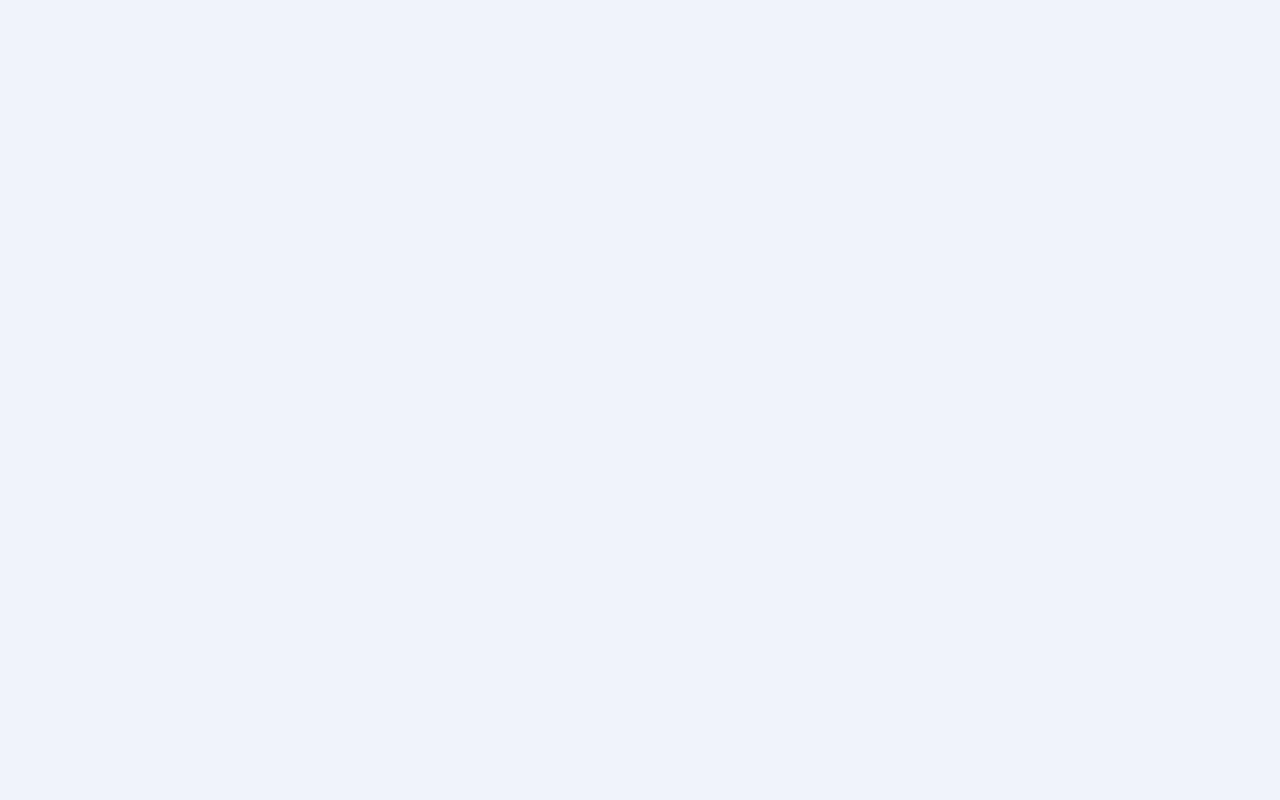
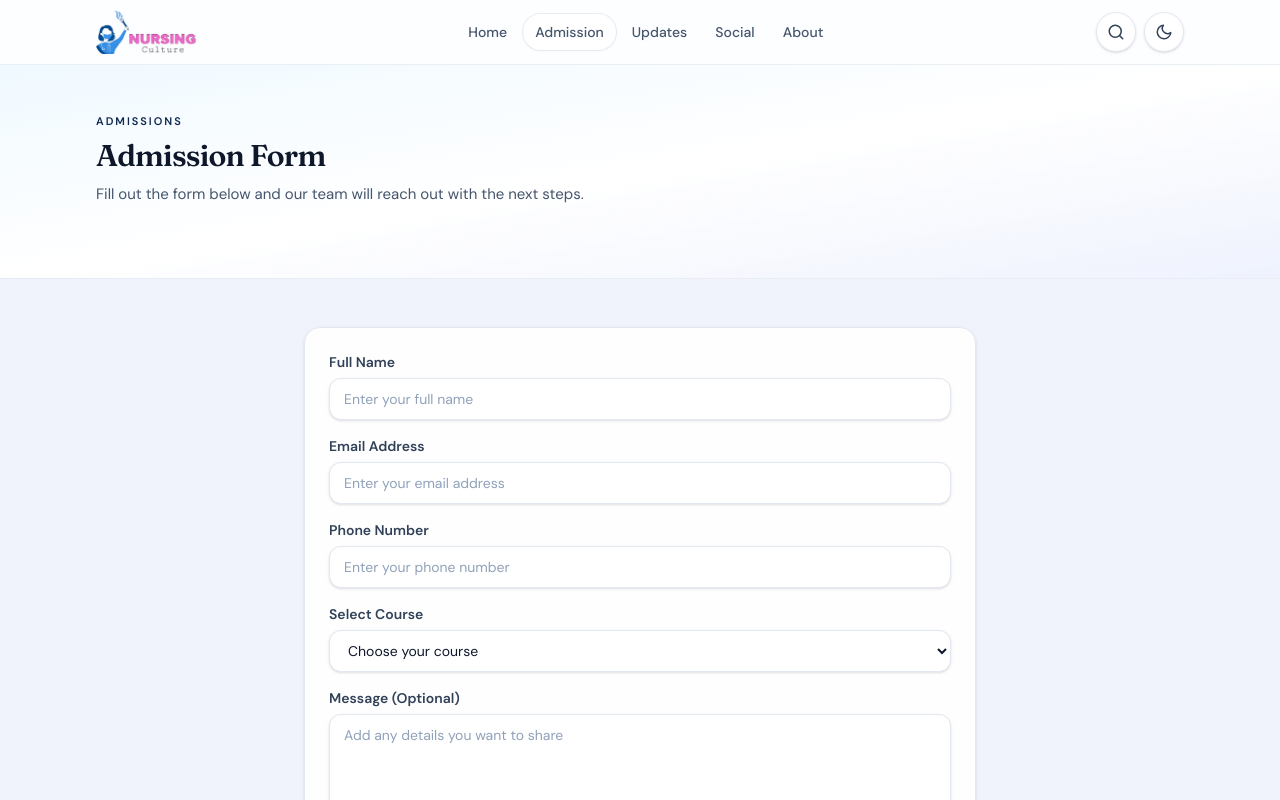
Before and after one commit to mnishjangra/nursing, a React (Vite) app: page /admission in a window 1280 px wide. Before the commit this address had no page. Shown: the top 800 px of the page. Built offline with nearby package versions, Linux system fonts and the light colour scheme.

Commit message:
corrected text

```diff
--- a/src/App.jsx
+++ b/src/App.jsx
@@ -6,6 +6,7 @@ import Resources from './pages/Resources'
 import Updates from './pages/Updates'
 import Social from './pages/Social'
 import About from './pages/About'
+import Admission from './pages/Admission'
 
 export default function App() {
   return (
@@ -18,6 +19,7 @@ export default function App() {
             <Route path="/updates" element={<Updates />} />
             <Route path="/social" element={<Social />} />
             <Route path="/about" element={<About />} />
+            <Route path="/admission" element={<Admission />} />
           </Route>
         </Routes>
       </BrowserRouter>
--- a/src/components/Footer.jsx
+++ b/src/components/Footer.jsx
@@ -20,6 +20,12 @@ export function Footer() {
             Quick links
           </p>
           <div className="mt-3 flex flex-wrap items-center gap-3 text-sm font-medium text-slate-600 dark:text-zinc-200">
+            <Link className="hover:text-brand-700 dark:hover:text-brand-300" to="/admission">
+              Admission
+            </Link>
+            <span aria-hidden className="text-slate-300 dark:text-slate-700">
+              ·
+            </span>
             <Link className="hover:text-brand-700 dark:hover:text-brand-300" to="/updates">
               Updates
             </Link>
--- a/src/components/Navbar.jsx
+++ b/src/components/Navbar.jsx
@@ -9,6 +9,7 @@ import logoDark from '../assets/logod.png'
 
 const nav = [
   { to: '/', label: 'Home' },
+  { to: '/admission', label: 'Admission' },
   { to: '/updates', label: 'Updates' },
   { to: '/social', label: 'Social' },
   { to: '/about', label: 'About' },
--- a/src/data/links.js
+++ b/src/data/links.js
@@ -590,6 +590,14 @@ export function getSearchableItems() {
       section: 'Pages',
       type: 'route',
     },
+  {
+    id: 'page-admission',
+    title: 'Admission form',
+    subtitle: 'Apply for nursing courses',
+    path: '/admission',
+    section: 'Pages',
+    type: 'route',
+  },
     {
       id: 'page-social',
       title: 'Social connect',
--- /dev/null
+++ b/src/pages/Admission.jsx
@@ -0,0 +1,217 @@
+import { useState } from 'react'
+import { motion } from 'framer-motion'
+import { SectionHeading } from '../components/SectionHeading'
+
+const SCRIPT_URL = 'https://example.com/your-admission-endpoint'
+
+const initialForm = {
+  fullName: '',
+  email: '',
+  phone: '',
+  course: '',
+  message: '',
+}
+
+const courseOptions = ['B.Sc Nursing', 'GNM', 'ANM', 'Other']
+
+export default function Admission() {
+  const [formData, setFormData] = useState(initialForm)
+  const [isSubmitting, setIsSubmitting] = useState(false)
+  const [status, setStatus] = useState({ type: '', message: '' })
+
+  function handleChange(event) {
+    const { name, value } = event.target
+    setFormData((prev) => ({ ...prev, [name]: value }))
+  }
+
+  async function handleSubmit(event) {
+    event.preventDefault()
+    setStatus({ type: '', message: '' })
+
+    setIsSubmitting(true)
+
+    try {
+      const response = await fetch(SCRIPT_URL, {
+        method: 'POST',
+        headers: {
+          'Content-Type': 'application/json',
+        },
+        body: JSON.stringify({
+          fullName: formData.fullName.trim(),
+          email: formData.email.trim(),
+          phone: formData.phone.trim(),
+          course: formData.course,
+          message: formData.message.trim(),
+        }),
+      })
+
+      if (!response.ok) {
+        throw new Error('Submission failed')
+      }
+
+      setStatus({
+        type: 'success',
+        message: 'Admission form submitted successfully. We will contact you shortly.',
+      })
+      setFormData(initialForm)
+    } catch {
+      setStatus({
+        type: 'error',
+        message: 'Unable to submit right now. Please try again in a moment.',
+      })
+    } finally {
+      setIsSubmitting(false)
+    }
+  }
+
+  return (
+    <main>
+      <section className="border-b border-slate-200/70 bg-linear-to-br from-sky-50 via-white to-indigo-50/60 py-10 dark:border-sky-300/15 dark:from-[#071124] dark:via-[#0a142b] dark:to-[#07111f] sm:py-12">
+        <div className="mx-auto max-w-6xl px-4 sm:px-6 lg:px-8">
+          <SectionHeading
+            eyebrow="Admissions"
+            title="Admission Form"
+            description="Fill out the form below and our team will reach out with the next steps."
+          />
+        </div>
+      </section>
+
+      <section className="mx-auto max-w-6xl px-4 py-10 sm:px-6 sm:py-12 lg:px-8">
+        <motion.div
+          initial={{ opacity: 0, y: 12 }}
+          animate={{ opacity: 1, y: 0 }}
+          transition={{ duration: 0.32 }}
+          className="premium-card mx-auto w-full max-w-2xl rounded-2xl border border-slate-200 bg-white/95 p-5 shadow-sm dark:border-sky-300/20 dark:bg-slate-900/55 sm:p-6"
+        >
+          <form onSubmit={handleSubmit} className="space-y-4" noValidate>
+            <div>
+              <label
+                htmlFor="fullName"
+                className="mb-1.5 block text-sm font-semibold text-slate-700 dark:text-zinc-200"
+              >
+                Full Name
+              </label>
+              <input
+                id="fullName"
+                name="fullName"
+                type="text"
+                required
+                value={formData.fullName}
+                onChange={handleChange}
+                placeholder="Enter your full name"
+                className="w-full rounded-xl border border-slate-200 bg-white px-3.5 py-2.5 text-sm text-slate-900 shadow-sm outline-none transition placeholder:text-slate-400 focus:border-cyan-400 focus:ring-2 focus:ring-cyan-200/70 dark:border-sky-300/25 dark:bg-slate-800/65 dark:text-zinc-100 dark:placeholder:text-zinc-500 dark:focus:border-cyan-300 dark:focus:ring-cyan-400/20"
+              />
+            </div>
+
+            <div>
+              <label
+                htmlFor="email"
+                className="mb-1.5 block text-sm font-semibold text-slate-700 dark:text-zinc-200"
+              >
+                Email Address
+              </label>
+              <input
+                id="email"
+                name="email"
+                type="email"
+                required
+                value={formData.email}
+                onChange={handleChange}
+                placeholder="Enter your email address"
+                className="w-full rounded-xl border border-slate-200 bg-white px-3.5 py-2.5 text-sm text-slate-900 shadow-sm outline-none transition placeholder:text-slate-400 focus:border-cyan-400 focus:ring-2 focus:ring-cyan-200/70 dark:border-sky-300/25 dark:bg-slate-800/65 dark:text-zinc-100 dark:placeholder:text-zinc-500 dark:focus:border-cyan-300 dark:focus:ring-cyan-400/20"
+              />
+            </div>
+
+            <div>
+              <label
+                htmlFor="phone"
+                className="mb-1.5 block text-sm font-semibold text-slate-700 dark:text-zinc-200"
+              >
+                Phone Number
+              </label>
+              <input
+                id="phone"
+                name="phone"
+                type="number"
+                required
+                value={formData.phone}
+                onChange={handleChange}
+                placeholder="Enter your phone number"
+                className="w-full rounded-xl border border-slate-200 bg-white px-3.5 py-2.5 text-sm text-slate-900 shadow-sm outline-none transition placeholder:text-slate-400 focus:border-cyan-400 focus:ring-2 focus:ring-cyan-200/70 dark:border-sky-300/25 dark:bg-slate-800/65 dark:text-zinc-100 dark:placeholder:text-zinc-500 dark:focus:border-cyan-300 dark:focus:ring-cyan-400/20"
+              />
+            </div>
+
+            <div>
+              <label
+                htmlFor="course"
+                className="mb-1.5 block text-sm font-semibold text-slate-700 dark:text-zinc-200"
+              >
+                Select Course
+              </label>
+              <select
+                id="course"
+                name="course"
+                required
+                value={formData.course}
+                onChange={handleChange}
+                className="w-full rounded-xl border border-slate-200 bg-white px-3.5 py-2.5 text-sm text-slate-900 shadow-sm outline-none transition focus:border-cyan-400 focus:ring-2 focus:ring-cyan-200/70 dark:border-sky-300/25 dark:bg-slate-800/65 dark:text-zinc-100 dark:focus:border-cyan-300 dark:focus:ring-cyan-400/20"
+              >
+                <option value="" disabled>
+                  Choose your course
+                </option>
+                {courseOptions.map((course) => (
+                  <option key={course} value={course}>
+                    {course}
+                  </option>
+                ))}
+              </select>
+            </div>
+
+            <div>
+              <label
+                htmlFor="message"
+                className="mb-1.5 block text-sm font-semibold text-slate-700 dark:text-zinc-200"
+              >
+                Message (Optional)
+              </label>
+              <textarea
+                id="message"
+                name="message"
+                rows={4}
+                value={formData.message}
+                onChange={handleChange}
+                placeholder="Add any details you want to share"
+                className="w-full resize-y rounded-xl border border-slate-200 bg-white px-3.5 py-2.5 text-sm text-slate-900 shadow-sm outline-none transition placeholder:text-slate-400 focus:border-cyan-400 focus:ring-2 focus:ring-cyan-200/70 dark:border-sky-300/25 dark:bg-slate-800/65 dark:text-zinc-100 dark:placeholder:text-zinc-500 dark:focus:border-cyan-300 dark:focus:ring-cyan-400/20"
+              />
+            </div>
+
+            <p className="text-sm text-slate-600 dark:text-zinc-400">
+              We will contact you shortly after submission.
+            </p>
+
+            {status.message ? (
+              <p
+                className={`rounded-lg px-3 py-2 text-sm ${
+                  status.type === 'success'
+                    ? 'border border-emerald-200 bg-emerald-50 text-emerald-700 dark:border-emerald-400/35 dark:bg-emerald-500/12 dark:text-emerald-300'
+                    : 'border border-rose-200 bg-rose-50 text-rose-700 dark:border-rose-400/35 dark:bg-rose-500/12 dark:text-rose-300'
+                }`}
+                role="status"
+              >
+                {status.message}
+              </p>
+            ) : null}
+
+            <button
+              type="submit"
+              disabled={isSubmitting}
+              className="inline-flex items-center justify-center rounded-full bg-linear-to-r from-brand-600 via-cyan-500 to-indigo-500 px-5 py-2.5 text-sm font-semibold text-white shadow-lg shadow-cyan-500/20 transition duration-300 hover:-translate-y-0.5 hover:shadow-xl hover:shadow-cyan-500/30 disabled:cursor-not-allowed disabled:opacity-70 disabled:hover:translate-y-0 dark:from-cyan-500 dark:via-sky-500 dark:to-indigo-500 dark:shadow-cyan-500/35"
+            >
+              {isSubmitting ? 'Submitting...' : 'Apply Now'}
+            </button>
+          </form>
+        </motion.div>
+      </section>
+    </main>
+  )
+}
--- a/src/pages/Updates.jsx
+++ b/src/pages/Updates.jsx
@@ -26,7 +26,8 @@ export default function Updates() {
               <p className="mt-1 text-sm leading-relaxed text-slate-600 dark:text-zinc-400">
                 Open the official result source for your course.
               </p>
-              <ul className="mt-4 space-y-1">
+              <div className="mt-4 max-h-[420px] overflow-y-auto pr-1 sm:max-h-[460px]">
+                <ul className="space-y-1">
                   {resultsCourses.map((course) => (
                     <li key={course.id}>
                       <ExternalLink
@@ -39,6 +40,7 @@ export default function Updates() {
                     </li>
                   ))}
                 </ul>
+              </div>
             </div>
             <div className="grid gap-5 md:grid-cols-1">
               {resultLinks.map((item, i) => (
```
Lines whose indentation alone changed are shown as unchanged.
